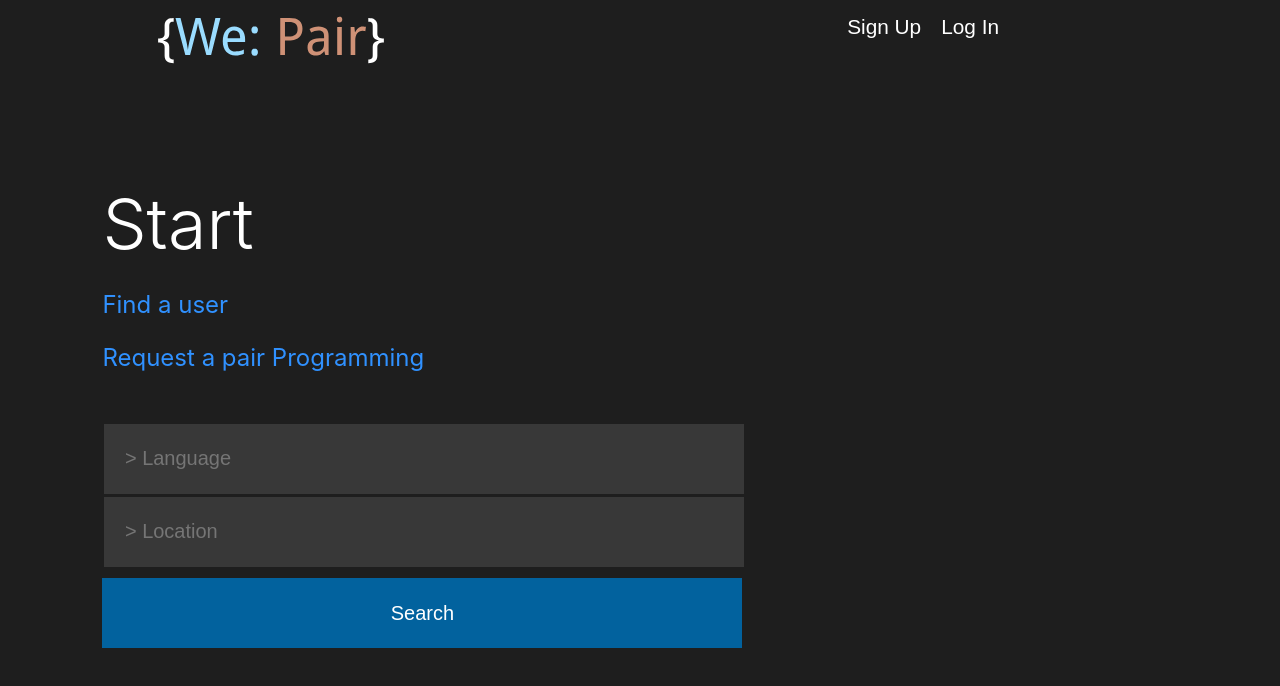
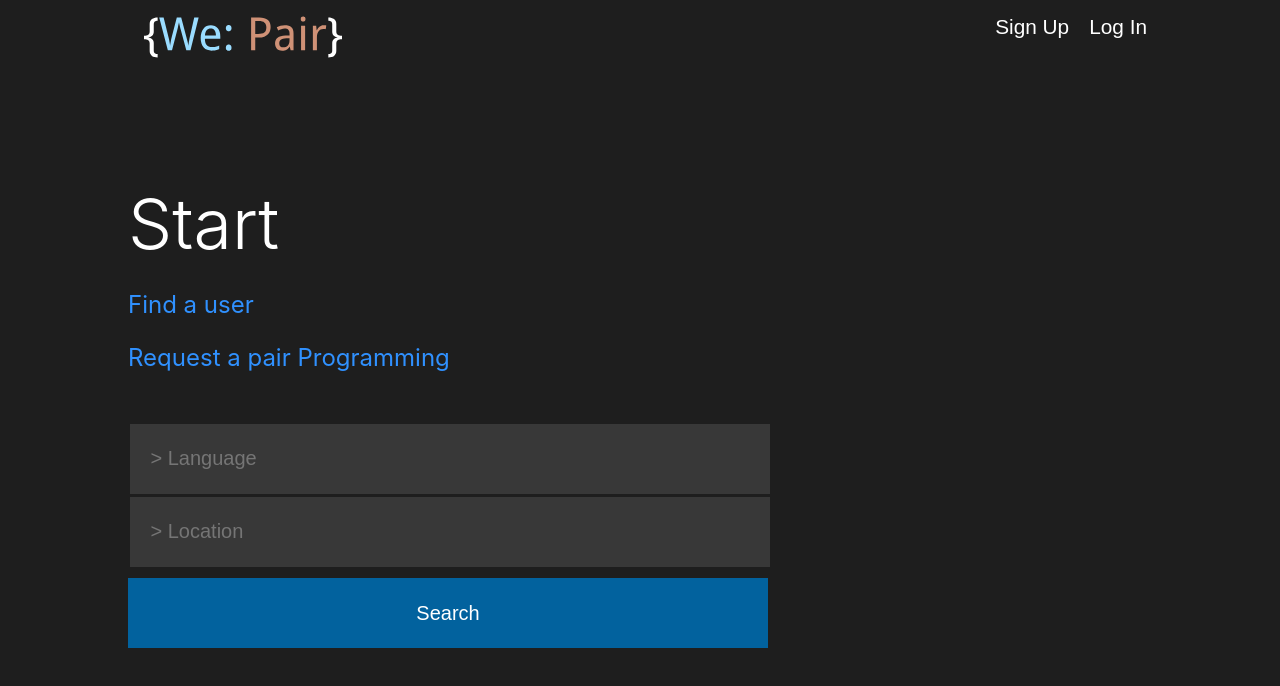
Before and after one commit to kodiri/we-pair, a React (Create React App) app: page / in a window 1280 px wide. Shown: the top 686 px of the page. Built offline with nearby package versions, Linux system fonts and the light colour scheme.

Commit message:
some changes for desktop mode styling

```diff
--- a/src/frontend/App.css
+++ b/src/frontend/App.css
@@ -20,7 +20,7 @@ body {
 @media(min-width: 600px) {
   .App{
     width: 80%;
-    margin: 0;
-    padding-left: 0;
+    margin: 0 auto;
+    padding: 0;
   }
 }
--- a/src/frontend/components/Header/Header.css
+++ b/src/frontend/components/Header/Header.css
@@ -43,15 +43,19 @@
 }
 /* Desktop */
 @media (min-width: 600px) {
+  .navbar {
+    padding: auto 0;
+    width: 100%;
+    margin: 0;
+  }
 
   .logo-img {
-    height: 50px;
+    width: 200px;
   }
 
   .signing {
     font-size: 20px;
     text-align: right;
-    padding: 30px;
   }
 
 }
--- a/src/frontend/components/Home/home.css
+++ b/src/frontend/components/Home/home.css
@@ -1,8 +1,5 @@
 .search-background {
-    /* background: white; */
     box-sizing: border-box;
-    /* height: 70vh; */
-    /* width: 60vw; */
     margin: 0 auto;
     padding: 5% 0;
 }
@@ -25,3 +22,13 @@
     color: #3091FF;
     text-align: left;
 }
+
+@media (min-width: 600px) {
+    .search-title p {
+        padding-left: 0;
+    }
+
+    .search-title h1 {
+        padding-left: 0;
+    }
+}
--- a/src/frontend/components/Profile/Profile.css
+++ b/src/frontend/components/Profile/Profile.css
@@ -38,3 +38,13 @@ textarea {
 .user-list{
     margin-bottom: 10px;
 }
+
+@media (min-width: 600px) {
+
+    .profile-detail {
+        flex: 1;
+        justify-self: left;
+        padding-left: 30px;
+        font-size: 1.3em;
+    }
+}
--- a/src/frontend/components/Profile/Profile.js
+++ b/src/frontend/components/Profile/Profile.js
@@ -30,10 +30,10 @@ export default class Profile extends React.Component {
           />
           <div className="profile-detail">
             <span>&#123;</span>
-            <div className="user-list user-name"><span className="key">name: </span> <span className="value">	&#34;{this.state.userId.name}	&#34;</span></div>
+            <div className="user-list user-name"><span className="key">name: </span> <span className="value">	&#34;{this.state.userId.name}	&#34;</span>,</div>
 
             <div className="user-list">
-            <span className="key">language: </span> <span className="value">	&#34;{this.state.userId.language}	&#34;</span>
+            <span className="key">language: </span> <span className="value">	&#34;{this.state.userId.language}	&#34;</span>,
             </div>
 
             <div className="user-list">
--- a/src/frontend/components/Results/SearchResults.js
+++ b/src/frontend/components/Results/SearchResults.js
@@ -19,10 +19,10 @@ export default class SearchResults extends React.Component {
             <div className="stacked">
               <p className="result-detail">
                 &#123;<br />
-                <span className="key">name: </span><span className="value">{this.props.name}</span><br />
-                <span className="key">language: </span><span className="value">{this.props.language}</span><br />
-                <span className="key">location: </span><span className="value">{this.props.location}</span><br />
-                <span className="key">availability: </span><span className="value">{this.props.availability}</span><br />
+                <span className="key">name: </span><span className="value">&#34;{this.props.name}&#34;</span>,<br />
+                <span className="key">language: </span><span className="value">&#34;{this.props.language}&#34;</span>,<br />
+                <span className="key">location: </span><span className="value">&#34;{this.props.location}&#34;</span>,<br />
+                <span className="key">availability: </span><span className="value">&#34;{this.props.availability}&#34;</span><br />
                 &#125;
               </p>
               {/* <Link to={`/profile/${this.props.id}`}> <span>See other availabale dates</span></Link> */}
--- a/src/frontend/components/SearchBar/SearchBar.css
+++ b/src/frontend/components/SearchBar/SearchBar.css
@@ -29,7 +29,6 @@
 
 @media (min-width: 600px) {
     .search-bars{
-        padding-left: 10%;
         margin: 0;
         display: flex;
         flex-flow: column;
```
